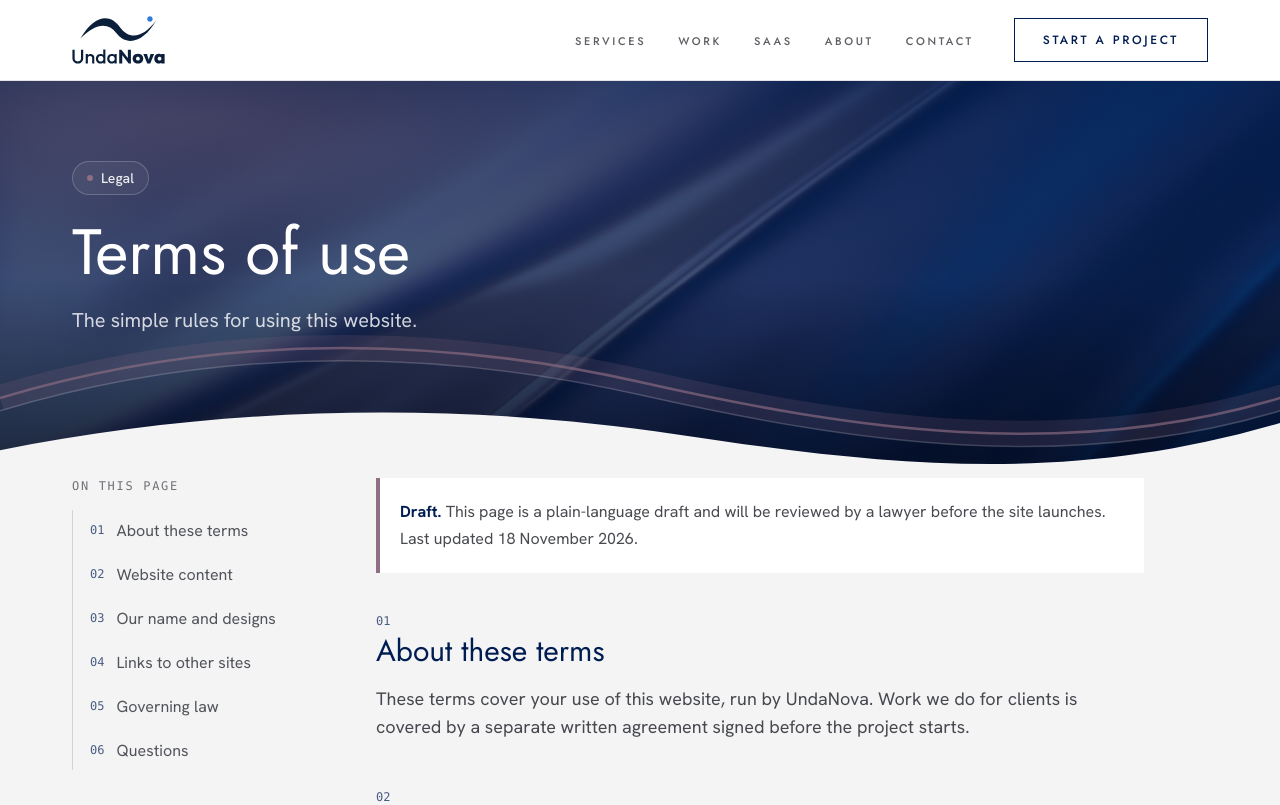
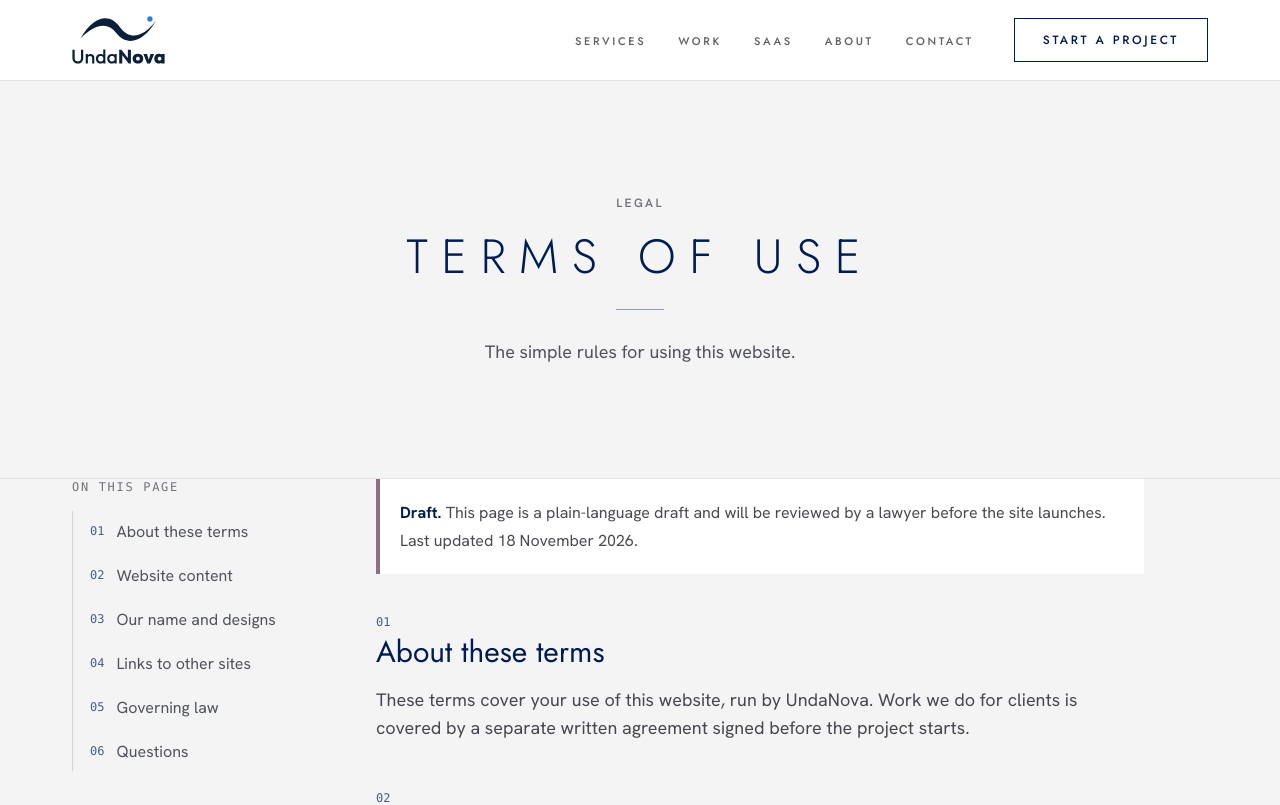
Before and after one commit to Jkosencha/undanova, a Next.js app: page /terms in a window 1280 px wide. Shown: the top 805 px of the page. Built offline with nearby package versions, Linux system fonts and the light colour scheme.

Commit message:
Bright photo backgrounds with light or navy veils; quiet page headers

```diff
--- a/src/components/page-header.tsx
+++ b/src/components/page-header.tsx
@@ -1,35 +1,29 @@
 import type { ReactNode } from "react";
-import { Eyebrow, Glow, HeroWaves, WaveEdge } from "@/components/brand-shapes";
-import { PhotoBackground } from "@/components/photo-background";
+import { PhotoBackground, type PhotoName } from "@/components/photo-background";
 import { Container } from "@/components/section";
 
 type PageHeaderProps = {
   title: ReactNode;
   intro?: ReactNode;
-  /** A string becomes a pill label; pass an element for anything custom. */
+  /** Small caps line above the title. */
   eyebrow?: ReactNode;
   children?: ReactNode;
-  /** Colour of the section that follows, for the curved edge. */
-  next?: "paper" | "white";
+  /** Optional photo banner behind the title (washed light, dark text on top). */
+  photo?: PhotoName;
 };
 
-/** Navy hero at the top of inner pages, matching the home page. */
-export function PageHeader({ title, intro, eyebrow, children, next = "paper" }: PageHeaderProps) {
+/** Quiet, centred title block at the top of inner pages. */
+export function PageHeader({ title, intro, eyebrow, children, photo }: PageHeaderProps) {
   return (
-    <div className="relative isolate overflow-hidden bg-navy pb-24 pt-12 text-white md:pb-36 md:pt-20">
-      <PhotoBackground photo="satin" priority />
-      <Glow className="-left-32 -top-40 -z-10 size-[32rem]" />
-      <Glow className="-right-40 top-10 -z-10 size-[26rem]" />
-      <HeroWaves className="bottom-4 -z-10 h-28 opacity-70 md:h-40" />
-      <Container>
-        {eyebrow && (
-          <div className="mb-6">{typeof eyebrow === "string" ? <Eyebrow tone="dark">{eyebrow}</Eyebrow> : eyebrow}</div>
-        )}
-        <h1 className="max-w-4xl text-[44px] leading-[1.05] md:text-[64px]">{title}</h1>
-        {intro && <p className="mt-5 max-w-2xl text-lg text-white/80 md:text-xl">{intro}</p>}
+    <div className={`relative isolate overflow-hidden border-b border-mist ${photo ? "" : "bg-paper"}`}>
+      {photo && <PhotoBackground photo={photo} veil="light" priority />}
+      <Container className="py-20 text-center md:py-28">
+        {eyebrow && <div className="caps-sm mb-5 text-ink/60">{eyebrow}</div>}
+        <h1 className="caps mx-auto max-w-4xl text-3xl text-navy md:text-5xl">{title}</h1>
+        <span aria-hidden className="mx-auto mt-7 block h-px w-12 bg-navy/40" />
+        {intro && <p className="mx-auto mt-7 max-w-2xl text-lg text-ink/75">{intro}</p>}
         {children}
       </Container>
-      <WaveEdge fill={next} />
     </div>
   );
 }
--- a/src/components/photo-background.tsx
+++ b/src/components/photo-background.tsx
@@ -1,36 +1,44 @@
 import Image from "next/image";
-import nairobiNight from "@/assets/photos/nairobi-night.jpg";
-import satin from "@/assets/photos/satin.jpg";
-import teamLaptop from "@/assets/photos/team-laptop.jpg";
+import deskMinimal from "@/assets/photos/desk-minimal.jpg";
+import deskWhite from "@/assets/photos/desk-white.jpg";
+import nairobiDay from "@/assets/photos/nairobi-day.jpg";
+import whiteRoom from "@/assets/photos/white-room.jpg";
 
 /**
- * Full-bleed photo behind a section, with a navy tint so white text stays readable.
- * Photos are from Unsplash (free licence); credits are in README.md.
- * Place inside a `relative isolate overflow-hidden` element.
+ * Photos (Unsplash, free licence):
+ * - whiteRoom: Pawel Czerwinski
+ * - deskMinimal: Dhony Koswara
+ * - deskWhite: Ihor Dvoretskyi
+ * - nairobiDay: imsogabriel stock
  */
-const photos = {
-  nairobi: nairobiNight,
-  satin,
-  team: teamLaptop,
+export const photos = {
+  whiteRoom,
+  deskMinimal,
+  deskWhite,
+  nairobiDay,
 };
 
-const tints = {
-  /** Strong: for headings and body text on top. */
-  strong: "bg-gradient-to-b from-navy/85 via-navy/75 to-night/90",
-  /** Lighter: for areas with only large text. */
-  soft: "bg-gradient-to-br from-navy/70 via-navy/45 to-night/80",
+export type PhotoName = keyof typeof photos;
+
+const veils = {
+  /** For dark text on top: a soft white wash. */
+  light: "bg-white/45",
+  /** For white text on top: an Imperial Blue wash. */
+  dark: "bg-navy/70",
+  none: "",
 };
 
 type PhotoBackgroundProps = {
-  photo: keyof typeof photos;
-  tint?: keyof typeof tints;
+  photo: PhotoName;
+  veil?: keyof typeof veils;
   /** Set on the first photo of a page so it loads straight away. */
   priority?: boolean;
   /** How wide the photo shows, for picking the right file size. */
   sizes?: string;
 };
 
-export function PhotoBackground({ photo, tint = "strong", priority = false, sizes = "100vw" }: PhotoBackgroundProps) {
+/** Full-bleed photo behind a section. Place inside a `relative isolate overflow-hidden` element. */
+export function PhotoBackground({ photo, veil = "light", priority = false, sizes = "100vw" }: PhotoBackgroundProps) {
   return (
     <div aria-hidden className="pointer-events-none absolute inset-0 -z-10">
       <Image
@@ -43,9 +51,7 @@ export function PhotoBackground({ photo, tint = "strong", priority = false, size
         placeholder="blur"
         className="object-cover"
       />
-      <div className={`absolute inset-0 ${tints[tint]}`} />
-      {/* A touch of Dusty Plum, as in the mood board */}
-      <div className="absolute inset-0 bg-[radial-gradient(80%_60%_at_15%_10%,color-mix(in_srgb,var(--color-plum)_35%,transparent),transparent_70%)]" />
+      {veil !== "none" && <div className={`absolute inset-0 ${veils[veil]}`} />}
     </div>
   );
 }
```
